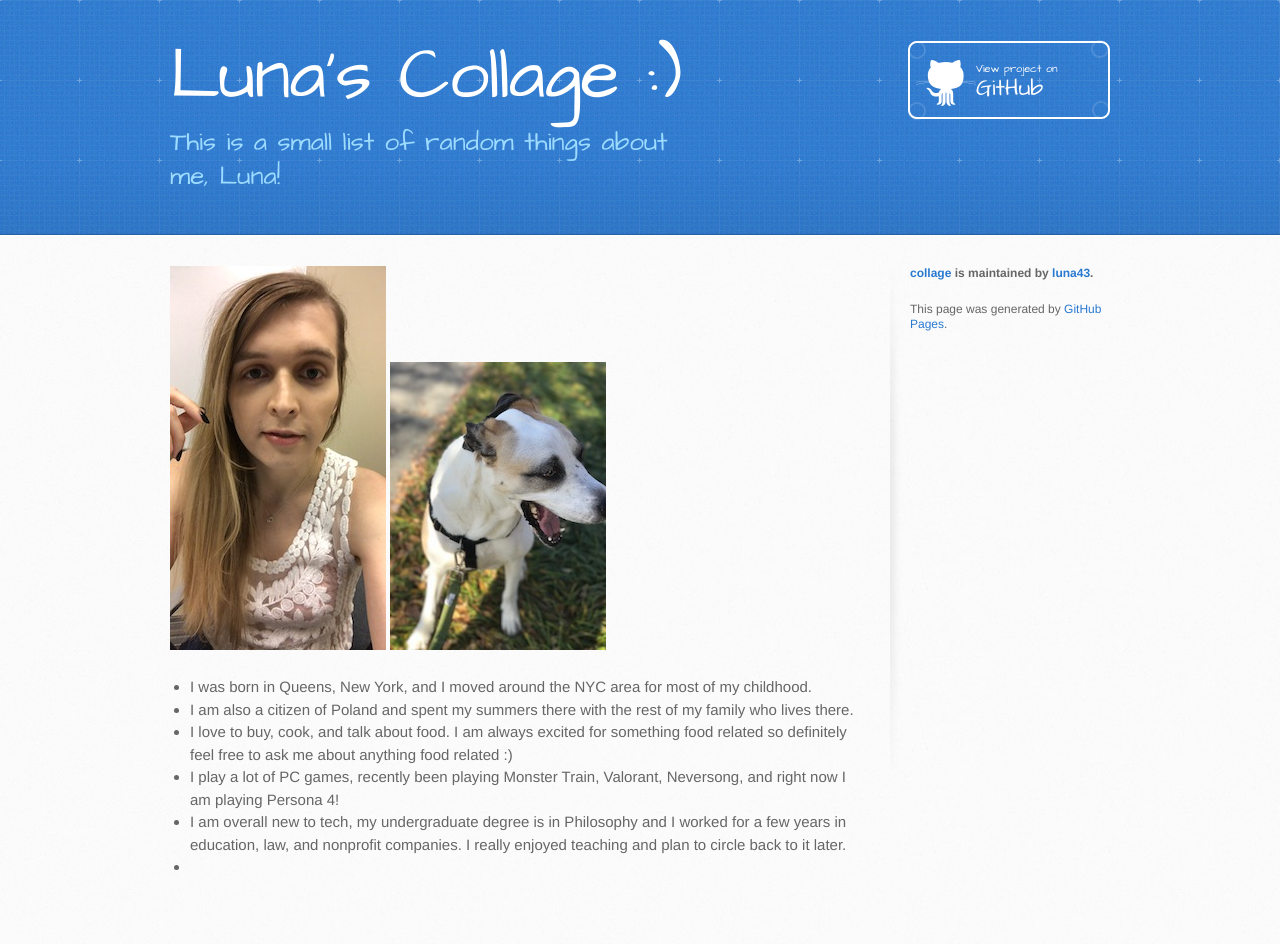
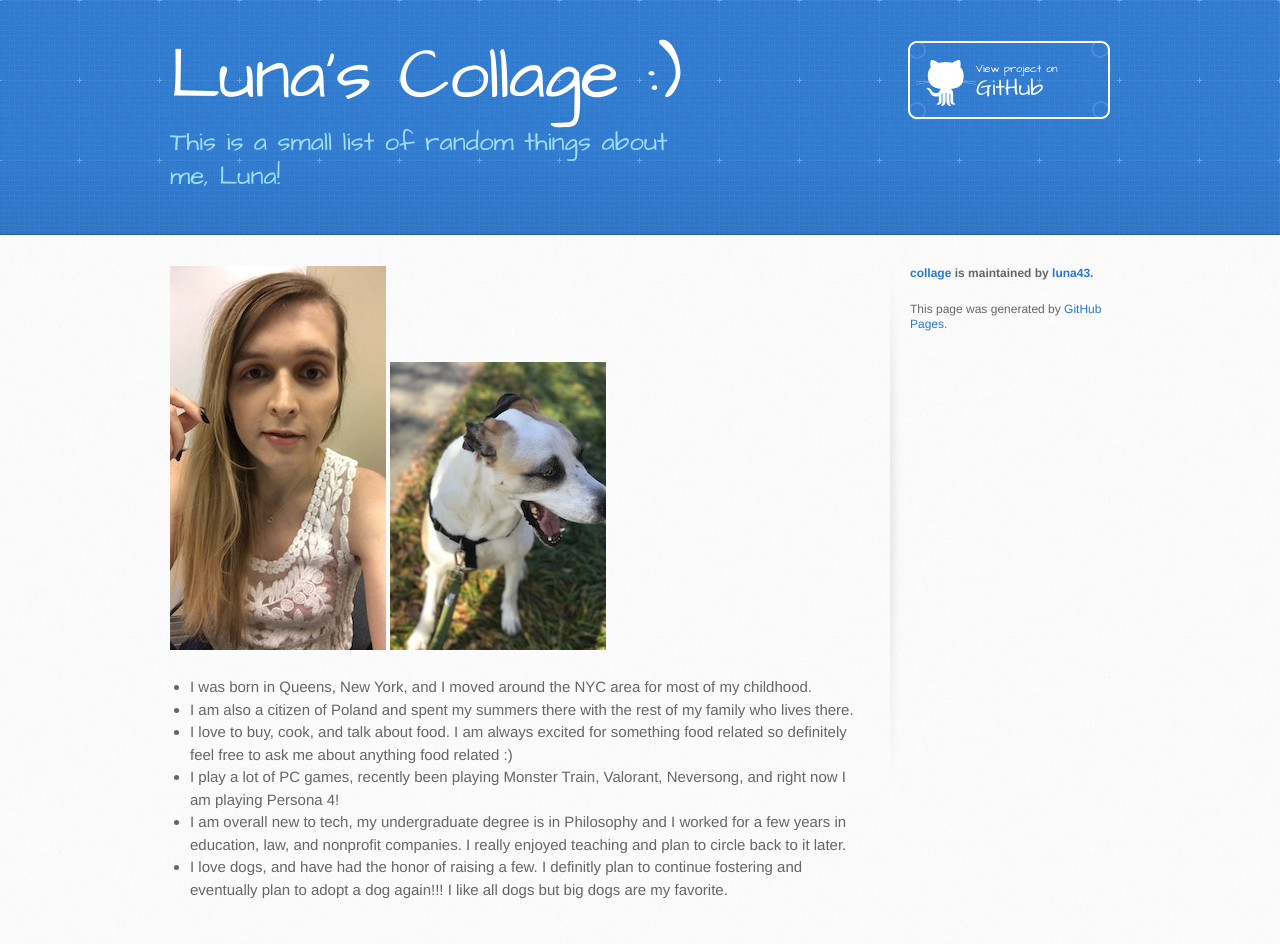
Before and after one commit to luna43/collage, a Jekyll site: the page built from index.md, in a window 1280 px wide. Built offline with Jekyll 4.4.1, drawn with Linux system fonts in a browser that asks for light colours; our own code applies the rules of GitHub Pages for plain Markdown files; before the commit the page ends 921 px from its top, so only the background shows below that.

Commit message:
Update index.md

```diff
--- a/index.md
+++ b/index.md
@@ -10,4 +10,4 @@
 *   I love to buy, cook, and talk about food. I am always excited for something food related so definitely feel free to ask me about anything food related :)
 *   I play a lot of PC games, recently been playing Monster Train, Valorant, Neversong, and right now I am playing Persona 4!
 *   I am overall new to tech, my undergraduate degree is in Philosophy and I worked for a few years in education, law, and nonprofit companies. I really enjoyed teaching and plan to circle back to it later.
-*
+*   I love dogs, and have had the honor of raising a few. I definitly plan to continue fostering and eventually plan to adopt a dog again!!! I like all dogs but big dogs are my favorite.
```
